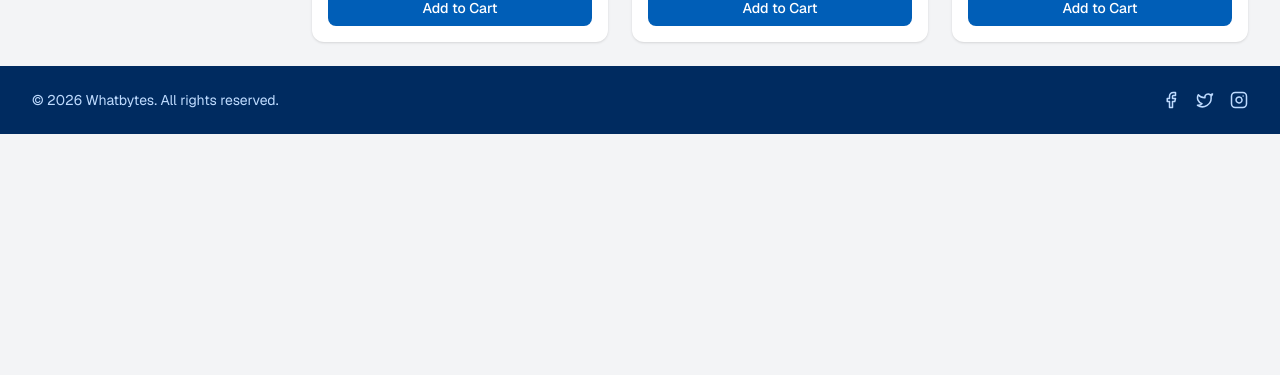
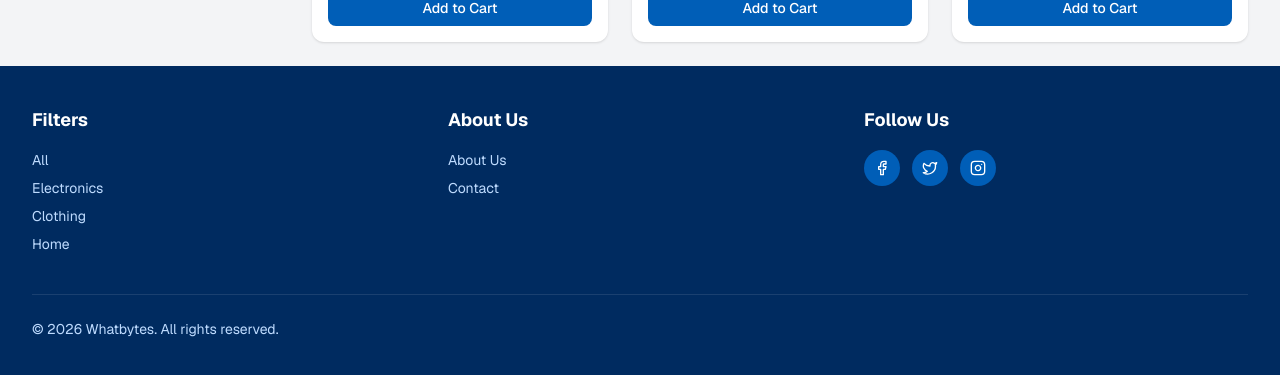
Before and after one commit to Harsh-Pachauri/WhatBytes, a Next.js app: page / in a window 1280 px wide. Shown: the part 1916-2291 px from the top of the page. Before the commit the page ends 2050 px from the top, so only its background shows below. Built offline with nearby package versions, Linux system fonts and the light colour scheme.

Commit message:
feat: update footer with category links and social media icons

```diff
--- a/components/layout/Footer.tsx
+++ b/components/layout/Footer.tsx
@@ -1,35 +1,78 @@
+import Link from "next/link";
 import { Facebook, Instagram, Twitter } from "lucide-react";
+
+const categories = [
+  { label: "All", href: "/" },
+  { label: "Electronics", href: "/?category=electronics" },
+  { label: "Clothing", href: "/?category=clothing" },
+  { label: "Home", href: "/?category=home" },
+];
 
 export default function Footer() {
   return (
     <footer className="mt-auto bg-[#002B60] text-white">
-      <div className="mx-auto flex max-w-7xl flex-col items-center gap-4 px-4 py-6 sm:flex-row sm:justify-between sm:px-6 lg:px-8">
-        <p className="text-sm text-blue-200">
-          © {new Date().getFullYear()} Whatbytes. All rights reserved.
-        </p>
-        <div className="flex items-center gap-4">
+      <div className="mx-auto max-w-7xl px-4 py-10 sm:px-6 lg:px-8">
+        <div className="grid grid-cols-1 gap-8 sm:grid-cols-3">
+          <div>
+            <h3 className="mb-4 text-lg font-bold">Filters</h3>
+            <ul className="space-y-2 text-sm text-blue-200">
+              {categories.map((c) => (
+                <li key={c.label}>
+                  <Link href={c.href} className="transition-colors hover:text-white">
+                    {c.label}
+                  </Link>
+                </li>
+              ))}
+            </ul>
+          </div>
+
+          <div>
+            <h3 className="mb-4 text-lg font-bold">About Us</h3>
+            <ul className="space-y-2 text-sm text-blue-200">
+              <li>
+                <a href="#" className="transition-colors hover:text-white">
+                  About Us
+                </a>
+              </li>
+              <li>
+                <a href="#" className="transition-colors hover:text-white">
+                  Contact
+                </a>
+              </li>
+            </ul>
+          </div>
+
+          <div>
+            <h3 className="mb-4 text-lg font-bold">Follow Us</h3>
+            <div className="flex items-center gap-3">
               <a
                 href="#"
                 aria-label="Facebook"
-            className="text-blue-200 transition-colors hover:text-white"
+                className="flex h-9 w-9 items-center justify-center rounded-full bg-[#005EB7] text-white transition-colors hover:bg-[#0858A8]"
               >
-            <Facebook size={18} />
+                <Facebook size={16} />
               </a>
               <a
                 href="#"
                 aria-label="Twitter"
-            className="text-blue-200 transition-colors hover:text-white"
+                className="flex h-9 w-9 items-center justify-center rounded-full bg-[#005EB7] text-white transition-colors hover:bg-[#0858A8]"
               >
-            <Twitter size={18} />
+                <Twitter size={16} />
               </a>
               <a
                 href="#"
                 aria-label="Instagram"
-            className="text-blue-200 transition-colors hover:text-white"
+                className="flex h-9 w-9 items-center justify-center rounded-full bg-[#005EB7] text-white transition-colors hover:bg-[#0858A8]"
               >
-            <Instagram size={18} />
+                <Instagram size={16} />
               </a>
             </div>
+          </div>
+        </div>
+
+        <p className="mt-10 border-t border-white/10 pt-6 text-center text-sm text-blue-200 sm:text-left">
+          © {new Date().getFullYear()} Whatbytes. All rights reserved.
+        </p>
       </div>
     </footer>
   );
```
Lines whose indentation alone changed are shown as unchanged.
